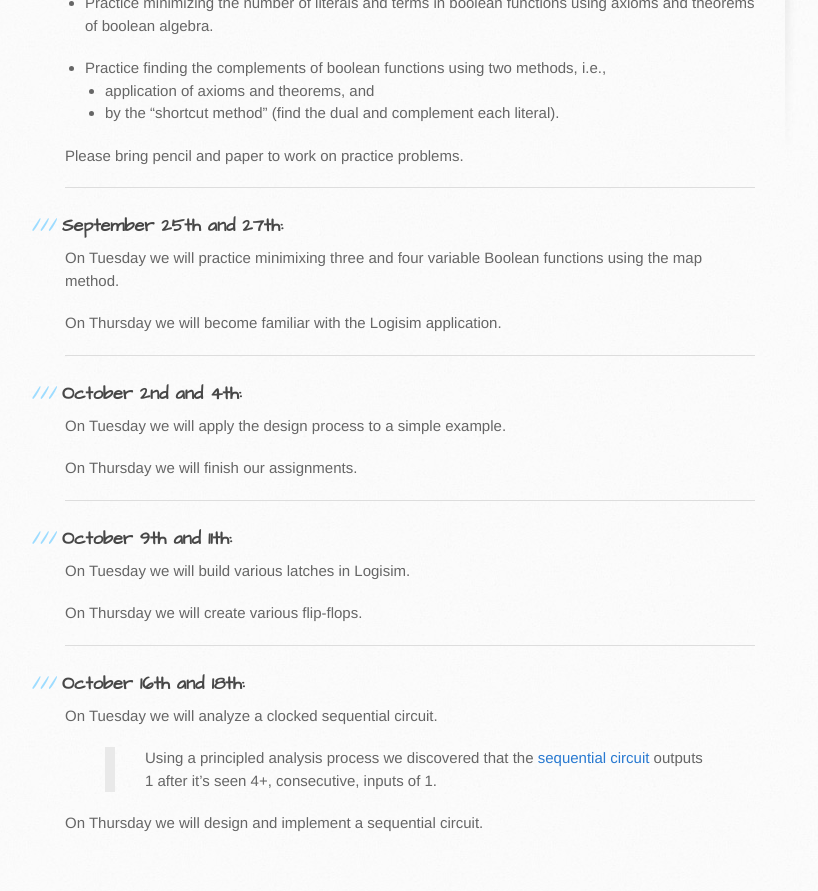
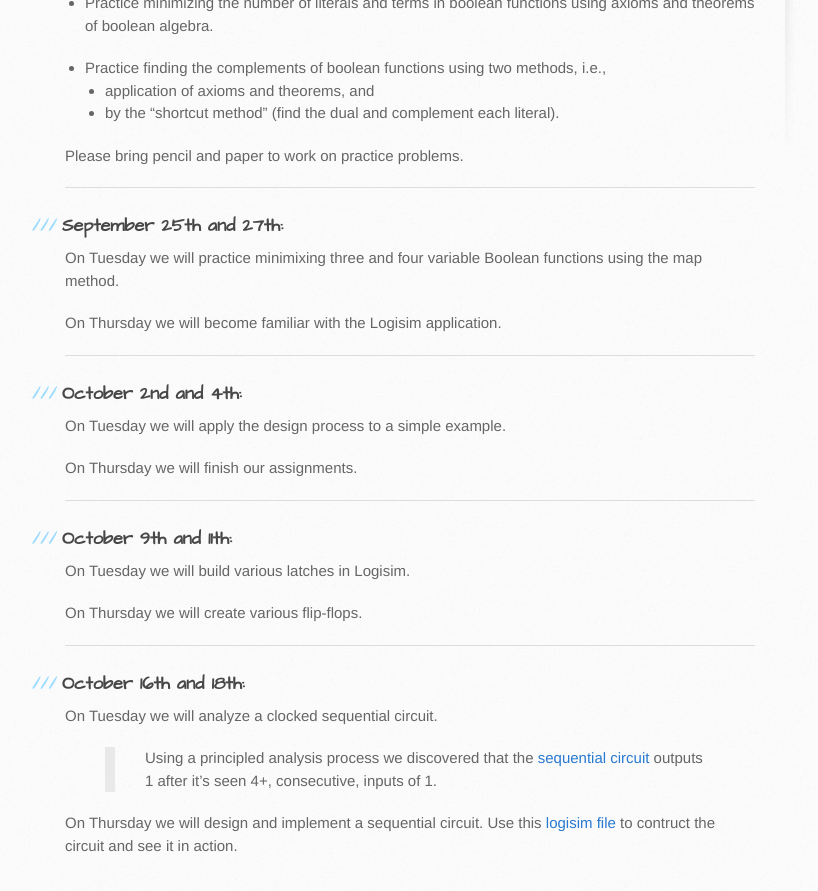
Before and after one commit to philstutorials/philstutorials.github.io, a Jekyll site: the page built from CPSC359.md, in a window 1280 px wide and 900 px high, scrolled down 591 px. Shown: the top 891 px of the window, without its empty margins (105-923 px from the left). Built offline with Jekyll 4.4.1, drawn with Linux system fonts in a browser that asks for light colours; our own code applies the rules of GitHub Pages for plain Markdown files.

Commit message:
Update CPSC359.md

```diff
--- a/CPSC359.md
+++ b/CPSC359.md
@@ -47,6 +47,6 @@ On Thursday we will create various flip-flops.
 ### October 16th and 18th:
 On Tuesday we will analyze a clocked sequential circuit.
 
-> Using a principled analysis process we discovered that the [sequential circuit](https://raw.githubusercontent.com/philstutorials/philstutorials.github.io/master/_data/analyze_this.circ "Logisim file, Save to your computer") outputs 1 after it's seen 4+, consecutive, inputs of 1.
+> Using a principled analysis process we discovered that the [sequential circuit](https://raw.githubusercontent.com/philstutorials/philstutorials.github.io/master/_data/analyze_this.circ "Logisim file. Save this to your computer.") outputs 1 after it's seen 4+, consecutive, inputs of 1.
 
-On Thursday we will design and implement a sequential circuit.
+On Thursday we will design and implement a sequential circuit. Use this [logisim file](https://raw.githubusercontent.com/philstutorials/philstutorials.github.io/master/_data/build_counter.circ "Logisim file. Save this to your computer.") to contruct the circuit and see it in action.
```
